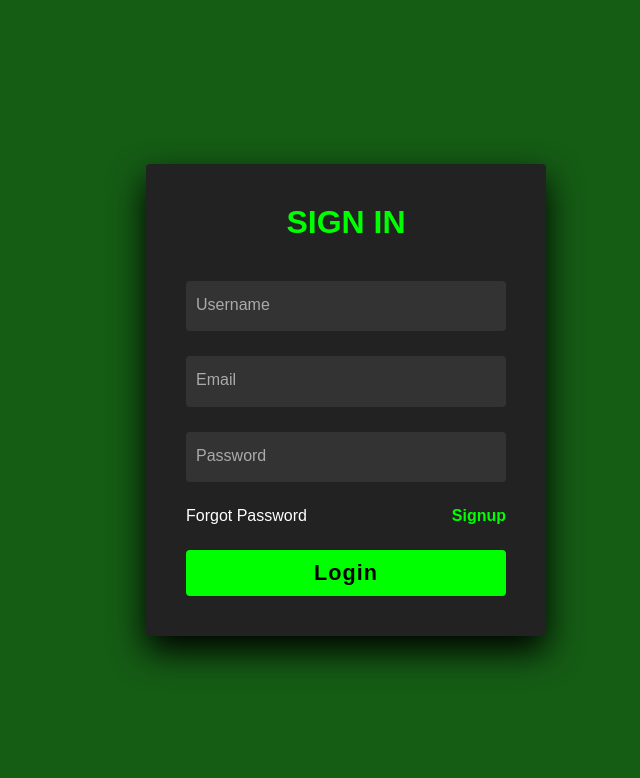
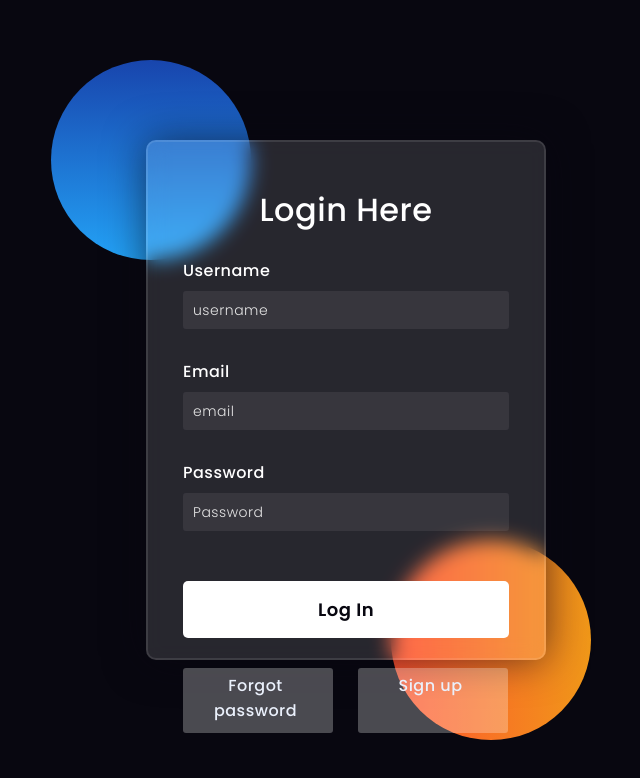
Before and after one commit to Faiz528/Group_Chat, a website: page HTML/signup.html in a window 1280 px wide. Shown: the whole page, without its empty margins (294-934 px from the left). Drawn offline with nearby package versions, Linux system fonts and the light colour scheme.

Commit message:
Sign up page with apis

```diff
--- a/HTML/signup.html
+++ b/HTML/signup.html
@@ -2,33 +2,38 @@
 <html lang="en">
 <head>
   <meta charset="UTF-8">
-  <title>CodePen - Animated Login Form using Html &amp; CSS Only</title>
+  <title>Group_Chat Signup</title>
+  <link rel="preconnect" href="https://fonts.gstatic.com">
+    <link rel="stylesheet" href="https://cdnjs.cloudflare.com/ajax/libs/font-awesome/5.15.4/css/all.min.css">
+    <link href="https://fonts.googleapis.com/css2?family=Poppins:wght@300;500;600&display=swap" rel="stylesheet">
   <link rel="stylesheet" href="./style.css">
 </head>
 <body>
-<!-- partial:index.partial.html -->
-<section>
-  <div class="signin">
-    <div class="content">
-      <h2>Sign In</h2>
-      <div class="form">
-        <div class="inputBox">
-          <input type="text" required><i>Username</i>
-        </div>
-        <div class="inputBox">
-          <input type="text" required><i>Email</i>
-        </div>
-        <div class="inputBox">
-          <input type="password" required><i>Password</i>
-        </div>
-        <div class="links"><a href="#">Forgot Password</a><a href="#">Signup</a></div>
-        <div class="inputBox">
-          <input type="submit" value="Login">
-        </div>
+  <div class="background">
+      <div class="shape"></div>
+      <div class="shape"></div>
+  </div>
+  <form id="sign">
+      <h3>Login Here</h3>
+
+      <label for="username">Username</label>
+      <input type="text" placeholder="username" id="username">
+
+    <label for="email">Email</label>
+      <input type="email" placeholder="email" id="email">
+
+      <label for="password">Password</label>
+      <input type="password" placeholder="Password" id="password">
+
+      <span id ="error"></span>
+
+      <button>Log In</button>
+      <div class="social">
+        <div class="go">  Forgot password</div>
+        <div class="fb">  Sign up</div>
       </div>
-    </div>
-  </div>
-</section>
-<!-- partial -->
+  </form>
+  <script src="../frontend/signup.js"></script>
+  <script  src="https://cdn.jsdelivr.net/npm/axios/dist/axios.min.js"></script>
 </body>
 </html>
--- a/HTML/style.css
+++ b/HTML/style.css
@@ -1,172 +1,122 @@
-
-*
-{
+*,
+*:before,
+*:after{
+    padding: 0;
     margin: 0;
-  padding: 0;
     box-sizing: border-box;
-  font-family: 'Quicksand', sans-serif;
 }
-body
-{
-  display: flex;
-  justify-content: center;
-  align-items: center;
-  min-height: 100vh;
-  background: #155c15;
+body{
+    background-color: #080710;
 }
-section
-{
+.background{
+    width: 430px;
+    height: 520px;
     position: absolute;
-  width: 100vw;
-  height: 100vh;
-  display: flex;
-  justify-content: center;
-  align-items: center;
-  gap: 2px;
-  flex-wrap: wrap;
-  overflow: hidden;
+    transform: translate(-50%,-50%);
+    left: 50%;
+    top: 50%;
 }
-section::before
-{
-  content: '';
+.background .shape{
+    height: 200px;
+    width: 200px;
     position: absolute;
-  width: 100%;
-  height: 100%;
-  background: linear-gradient(#0f0);
-  animation: animate 5s linear infinite;
+    border-radius: 50%;
+}
+.shape:first-child{
+    background: linear-gradient(
+        #1845ad,
+        #23a2f6
+    );
+    left: -80px;
+    top: -80px;
+}
+.shape:last-child{
+    background: linear-gradient(
+        to right,
+        #ff512f,
+        #f09819
+    );
+    right: -30px;
+    bottom: -80px;
+}
+form{
+    height: 520px;
+    width: 400px;
+    background-color: rgba(255,255,255,0.13);
+    position: absolute;
+    transform: translate(-50%,-50%);
+    top: 50%;
+    left: 50%;
+    border-radius: 10px;
+    backdrop-filter: blur(10px);
+    border: 2px solid rgba(255,255,255,0.1);
+    box-shadow: 0 0 40px rgba(8,7,16,0.6);
+    padding: 50px 35px;
+}
+form *{
+    font-family: 'Poppins',sans-serif;
+    color: #ffffff;
+    letter-spacing: 0.5px;
+    outline: none;
+    border: none;
+}
+form h3{
+    font-size: 32px;
+    font-weight: 500;
+    line-height: 36px;
+    text-align: center;
 }
 
-section span
-{
-  position: relative;
+label{
     display: block;
-  width: calc(6.25vw - 2px);
-  height: calc(6.25vw - 2px);
-  background: #181818;
-  z-index: 2;
-  transition: 1.5s;
+    margin-top: 30px;
+    font-size: 16px;
+    font-weight: 500;
 }
-section span:hover
-{
-  background: #0f0;
-  transition: 0s;
+input{
+    display: block;
+    height: 38px;
+    width: 100%;
+    background-color: rgba(255,255,255,0.07);
+    border-radius: 3px;
+    padding: 0 10px;
+    margin-top: 8px;
+    font-size: 14px;
+    font-weight: 300;
 }
-
-section .signin
-{
-  position: absolute;
-  width: 400px;
-  background: #222;
-  z-index: 1000;
-  display: flex;
-  justify-content: center;
-  align-items: center;
-  padding: 40px;
-  border-radius: 4px;
-  box-shadow: 0 15px 35px rgba(0,0,0,9);
+::placeholder{
+    color: #e5e5e5;
 }
-section .signin .content
-{
-  position: relative;
+button{
+    margin-top: 50px;
     width: 100%;
-  display: flex;
-  justify-content: center;
-  align-items: center;
-  flex-direction: column;
-  gap: 40px;
-}
-section .signin .content h2
-{
-  font-size: 2em;
-  color: #0f0;
-  text-transform: uppercase;
-}
-section .signin .content .form
-{
-  width: 100%;
-  display: flex;
-  flex-direction: column;
-  gap: 25px;
-}
-section .signin .content .form .inputBox
-{
-  position: relative;
-  width: 100%;
-}
-section .signin .content .form .inputBox input
-{
-  position: relative;
-  width: 100%;
-  background: #333;
-  border: none;
-  outline: none;
-  padding: 25px 10px 7.5px;
-  border-radius: 4px;
-  color: #fff;
-  font-weight: 500;
-  font-size: 1em;
-}
-section .signin .content .form .inputBox i
-{
-  position: absolute;
-  left: 0;
-  padding: 15px 10px;
-  font-style: normal;
-  color: #aaa;
-  transition: 0.5s;
-  pointer-events: none;
-}
-.signin .content .form .inputBox input:focus ~ i,
-.signin .content .form .inputBox input:valid ~ i
-{
-  transform: translateY(-7.5px);
-  font-size: 0.8em;
-  color: #fff;
-}
-.signin .content .form .links
-{
-  position: relative;
-  width: 100%;
-  display: flex;
-  justify-content: space-between;
-}
-.signin .content .form .links a
-{
-  color: #fff;
-  text-decoration: none;
-}
-.signin .content .form .links a:nth-child(2)
-{
-  color: #0f0;
+    background-color: #ffffff;
+    color: #080710;
+    padding: 15px 0;
+    font-size: 18px;
     font-weight: 600;
-}
-.signin .content .form .inputBox input[type="submit"]
-{
-  padding: 10px;
-  background: #0f0;
-  color: #000;
-  font-weight: 600;
-  font-size: 1.35em;
-  letter-spacing: 0.05em;
+    border-radius: 5px;
     cursor: pointer;
 }
-input[type="submit"]:active
-{
-  opacity: 0.6;
+.social{
+  margin-top: 30px;
+  display: flex;
 }
-@media (max-width: 900px)
-{
-  section span
-  {
-    width: calc(10vw - 2px);
-    height: calc(10vw - 2px);
+.social div{
+  background: red;
+  width: 150px;
+  border-radius: 3px;
+  padding: 5px 10px 10px 5px;
+  background-color: rgba(255,255,255,0.27);
+  color: #eaf0fb;
+  text-align: center;
 }
+.social div:hover{
+  background-color: rgba(255,255,255,0.47);
 }
-@media (max-width: 600px)
-{
-  section span
-  {
-    width: calc(20vw - 2px);
-    height: calc(20vw - 2px);
+.social .fb{
+  margin-left: 25px;
 }
+.social i{
+  margin-right: 4px;
 }
--- /dev/null
+++ b/frontend/signup.js
@@ -0,0 +1,32 @@
+const sign = document.getElementById('sign')
+
+var errors = document.getElementById('error')
+sign.addEventListener('submit',save)
+async function save(event){
+
+    event.preventDefault();
+
+    var name = event.target.username.value
+    var email = event.target.email.value
+    var password = event.target.password.value
+    console.log(password,name,email)
+    if(!email || !name || !password){
+    errors.innerHTML="Fields cannot be empty"
+    return;
+    }
+    var object={
+        name,
+        email,
+        password
+    }
+    try{
+        const response = await axios.post('http://localhost:3000/signup',object)
+        console.log(response)
+        //window.location.href="../layout/login.html"
+    }
+    catch(err){
+        alert(err)
+
+    }
+
+}
```
Also changed, not shown: app.js (added, +23 -0 lines), control/signup.js (added, +27 -0 lines), model/user.js (added, +28 -0 lines), package.json (added, +11 -0 lines), route/signup.js (added, +8 -0 lines), util/database.js (added, +7 -0 lines), 2 other files. Lines whose indentation alone changed are shown as unchanged.
